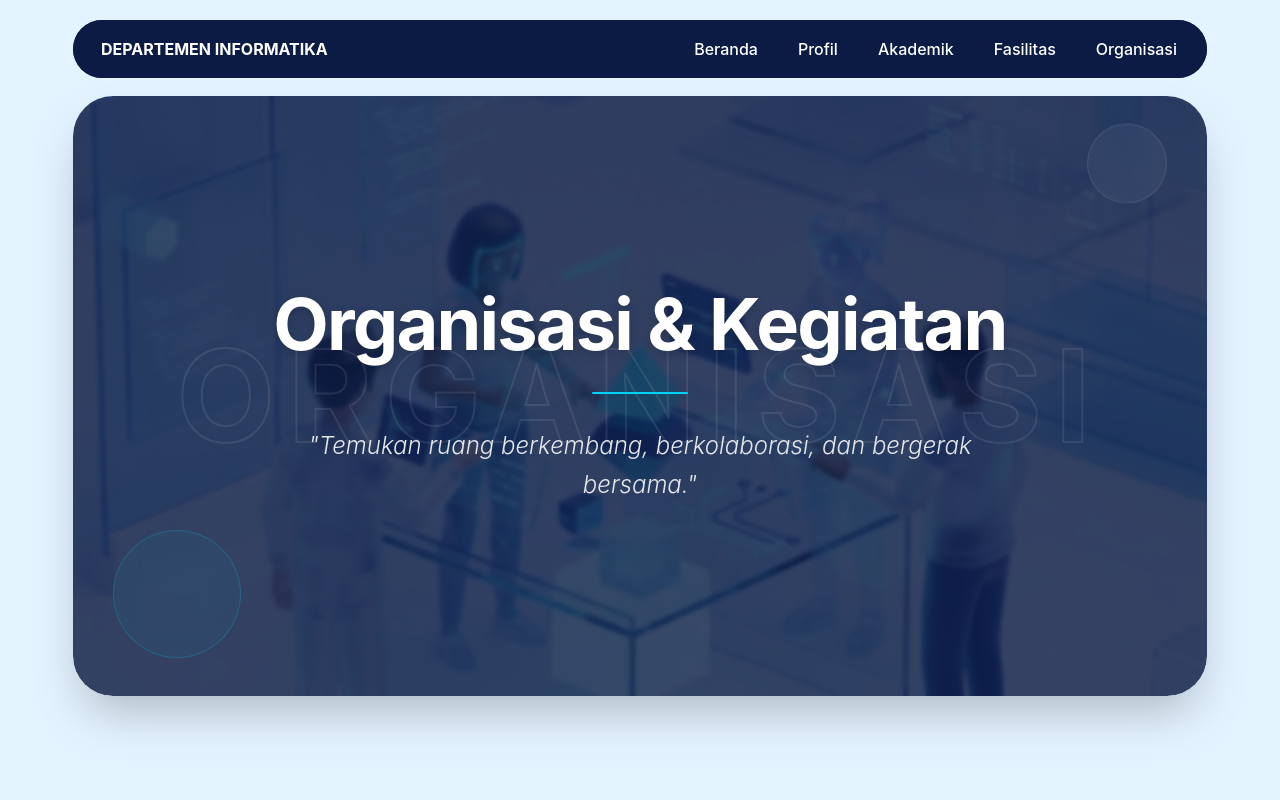
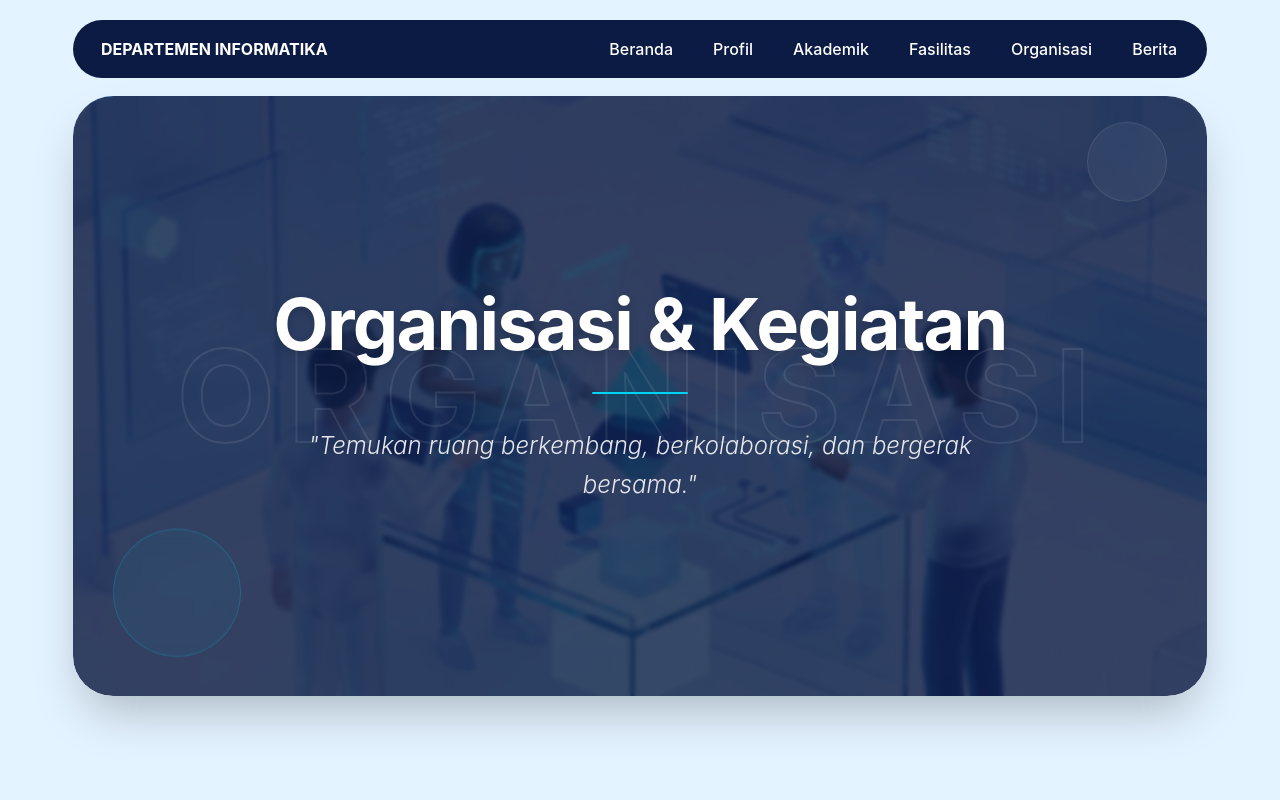
Before and after one commit to pablutuu/informatics-web-rebuild, a Next.js app: page /organization in a window 1280 px wide. Shown: the top 800 px of the page. Built offline with nearby package versions, Linux system fonts and the light colour scheme.

Commit message:
update navbar

```diff
--- a/app/component/navbar.tsx
+++ b/app/component/navbar.tsx
@@ -19,7 +19,8 @@ export default function Navbar() {
             { name: 'Profil', path: '/profil' },
             { name: 'Akademik', path: '/akademik' },
             { name: 'Fasilitas', path: '/fasilitas' },
-            { name: 'Organisasi', path: '/organization' }
+            { name: 'Organisasi', path: '/organization'},
+            { name: 'Berita', path: '/news' }
           ].map((item) => (
             <Link key={item.name} href={item.path} className="flex items-center justify-center h-[50px] px-4 cursor-pointer">
               <div className="text-white text-center font-medium text-base leading-3 hover:text-gray-300 transition-colors">
--- a/app/organization/page.tsx
+++ b/app/organization/page.tsx
@@ -1,7 +1,5 @@
 "use client";
 
-import Navbar from './../component/navbar';
-import Footer from './../component/footer';
 import SmoothScroll from './../component/home/smooth-scroll';
 import Hero from '../component/organization/hero';
 import Organization from '../component/organization/organization';
@@ -10,12 +8,10 @@ export default function OrganizationPage() {
   return (
     <SmoothScroll>
       <div className="w-full min-h-screen bg-[#E3F3FF] text-[#1E1E1E] relative flex flex-col">
-        <Navbar />
 
         <Hero />
         <Organization />
 
-        <Footer />
       </div>
     </SmoothScroll>
   );
```
